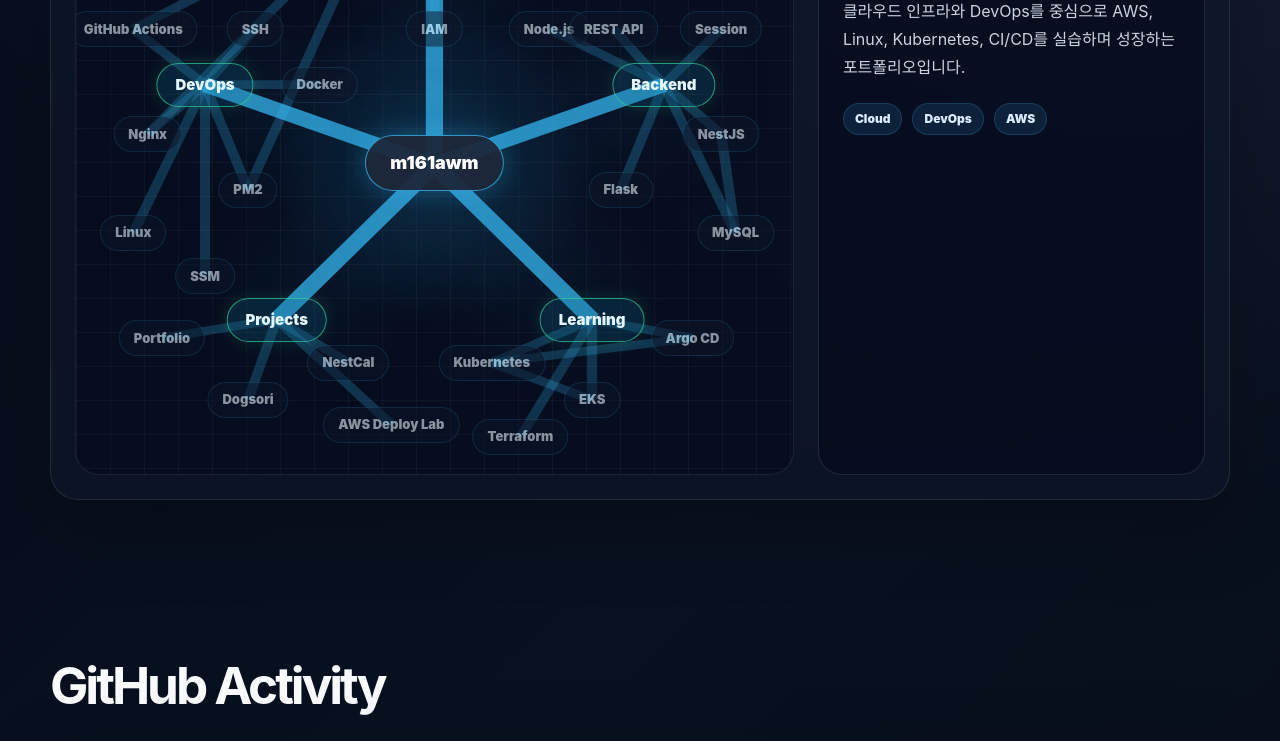
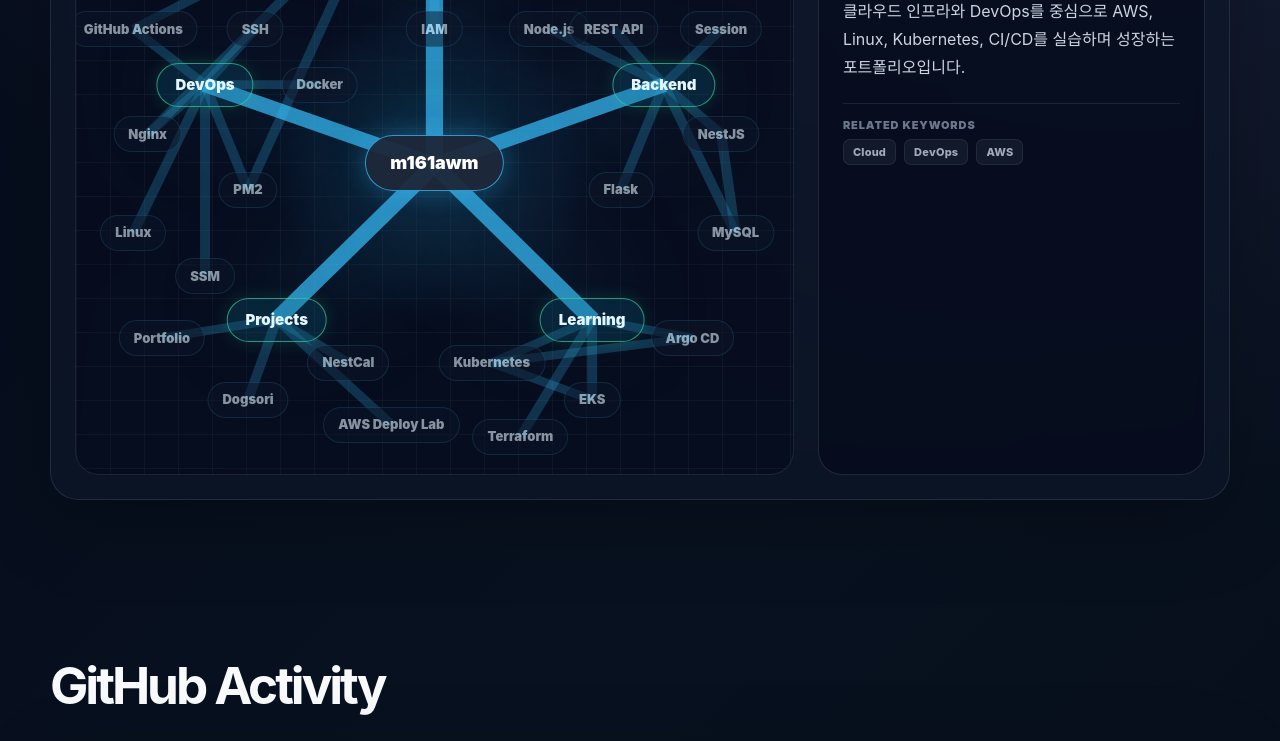
Before and after one commit to m161awm2/test1234, a website: page index.html in a window 1280 px wide. Shown: the part 2572-3313 px from the top of the page. Drawn offline with Linux system fonts and the light colour scheme; no server answers.

Commit message:
virtual node setting

```diff
--- a/assets/main.js
+++ b/assets/main.js
@@ -636,7 +636,8 @@
     <h3>${escapeHtml(activeNode.label)}</h3>
     <p class="detail-category">${escapeHtml(activeNode.category)}</p>
     <p class="detail-description">${escapeHtml(activeNode.description)}</p>
-    <div class="detail-tags">
+    <div class="detail-tags" aria-label="Related keywords">
+      <span class="detail-tags-label">Related keywords</span>
       ${activeNode.tags.map((tag) => `<span>${escapeHtml(tag)}</span>`).join("")}
     </div>
   `;
--- a/assets/styles.css
+++ b/assets/styles.css
@@ -1373,20 +1373,41 @@
 .detail-tags {
   display: flex;
   flex-wrap: wrap;
-  gap: 10px;
+  align-items: center;
+  gap: 8px;
+  padding-top: 16px;
+  border-top: 1px solid rgba(148, 163, 184, 0.14);
+}
+
+.detail-tags .detail-tags-label {
+  flex: 0 0 100%;
+  min-height: auto;
+  padding: 0;
+  border: 0;
+  border-radius: 0;
+  color: rgba(148, 163, 184, 0.72);
+  background: transparent;
+  font-size: 11px;
+  font-weight: 900;
+  letter-spacing: 0.08em;
+  line-height: 1;
+  text-transform: uppercase;
 }
 
 .detail-tags span {
-  min-height: 32px;
+  min-height: 26px;
   display: inline-flex;
   align-items: center;
-  padding: 0 11px;
-  border-radius: 999px;
-  color: #dbeafe;
-  background: rgba(56, 189, 248, 0.12);
-  border: 1px solid rgba(56, 189, 248, 0.18);
-  font-size: 12px;
-  font-weight: 900;
+  padding: 0 9px;
+  border-radius: 7px;
+  color: rgba(203, 213, 225, 0.78);
+  background: rgba(148, 163, 184, 0.08);
+  border: 1px solid rgba(148, 163, 184, 0.12);
+  cursor: default;
+  font-size: 11px;
+  font-weight: 800;
+  letter-spacing: 0.02em;
+  user-select: none;
 }
 
 .projects-grid {
--- a/index.html
+++ b/index.html
@@ -204,7 +204,8 @@
           <h3>m161awm</h3>
           <p class="detail-category">Center</p>
           <p class="detail-description">클라우드 인프라와 DevOps를 중심으로 AWS, Linux, Kubernetes, CI/CD를 실습하며 성장하는 포트폴리오입니다.</p>
-          <div class="detail-tags">
+          <div class="detail-tags" aria-label="Related keywords">
+            <span class="detail-tags-label">Related keywords</span>
             <span>Cloud</span>
             <span>DevOps</span>
             <span>AWS</span>
```
